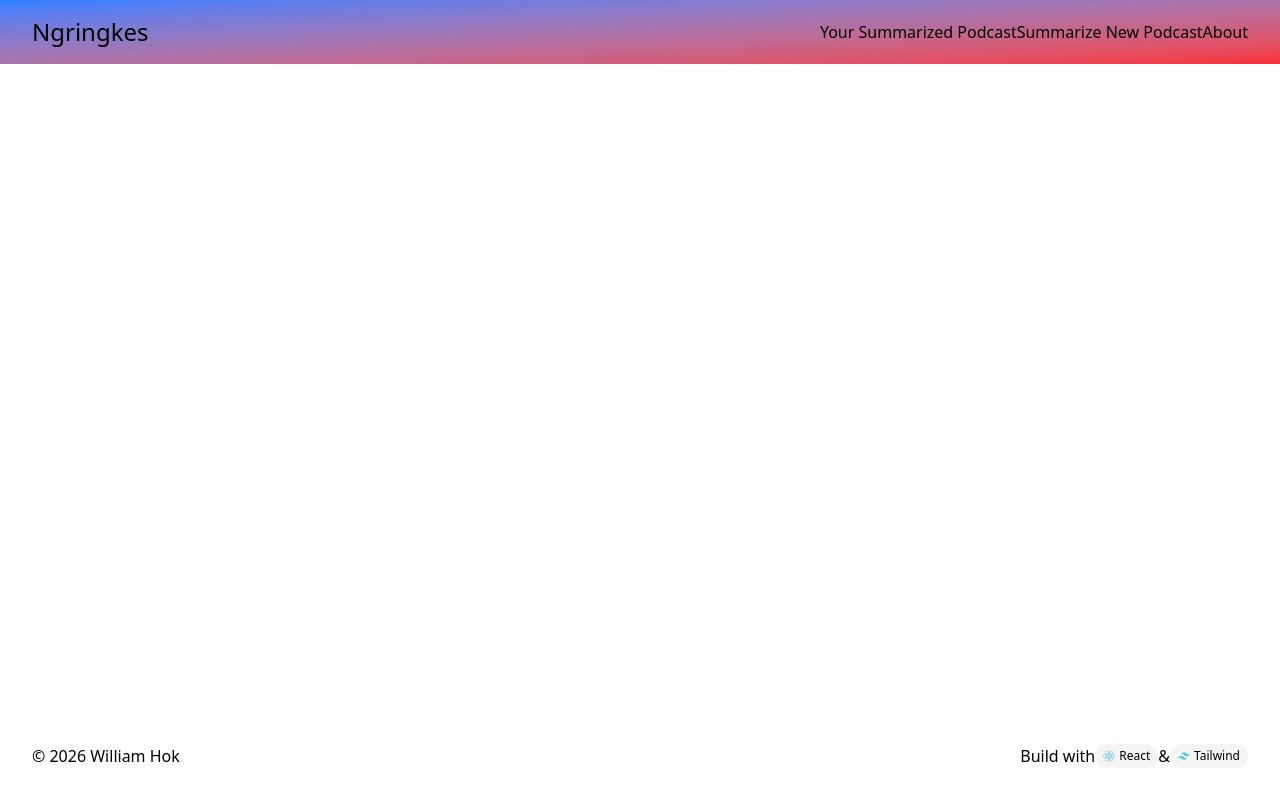
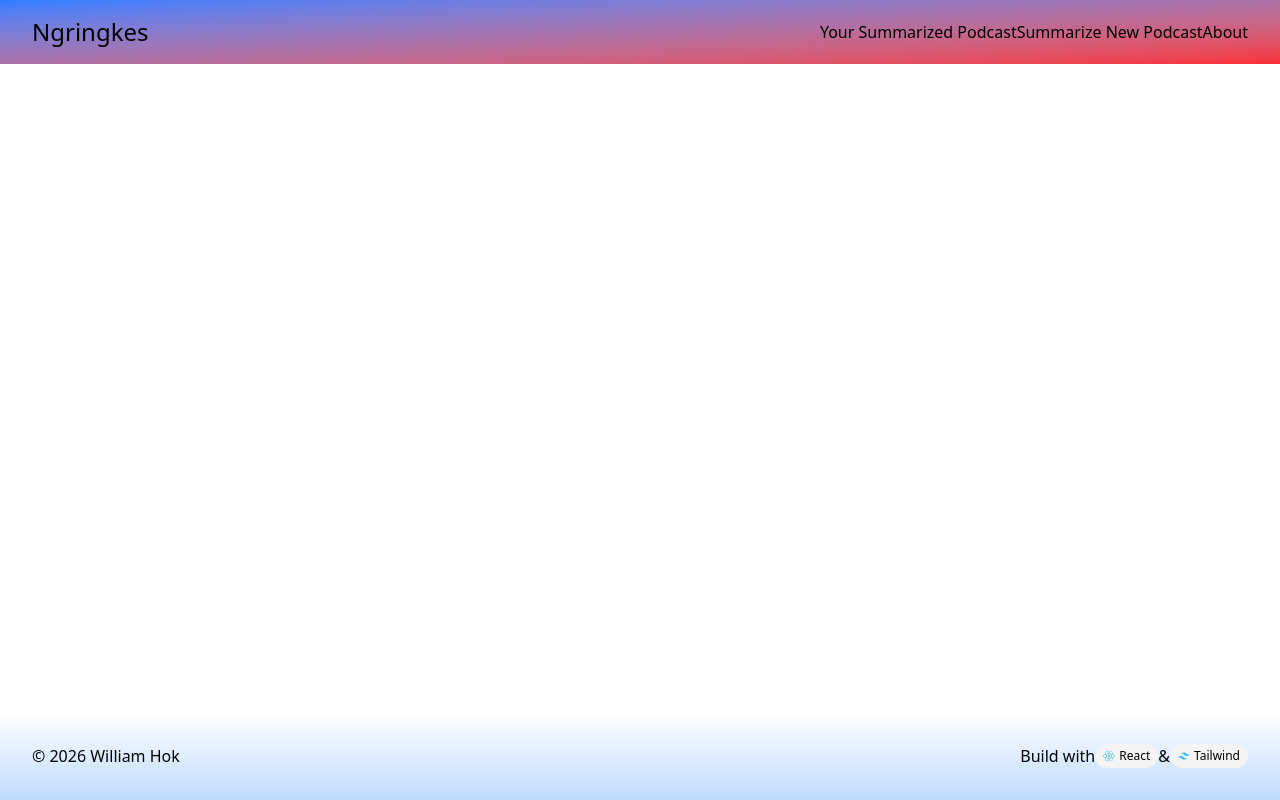
Before and after one commit to wonganjatan/ngringkes, a Next.js app: page / in a window 1280 px wide. Built offline with nearby package versions, Linux system fonts and the light colour scheme.

Commit message:
style(Footer.tsx): add style to the footer

```diff
--- a/components/Footer.tsx
+++ b/components/Footer.tsx
@@ -1,6 +1,6 @@
 export default function Footer() {
     return (
-        <section className="flex items-center justify-between p-8">
+        <section className="flex items-center justify-between p-8 bg-linear-to-b to-blue-200">
             <p>© 2026 William Hok</p>
             <p>Build with
                 <a href="https://react.dev/">
```
